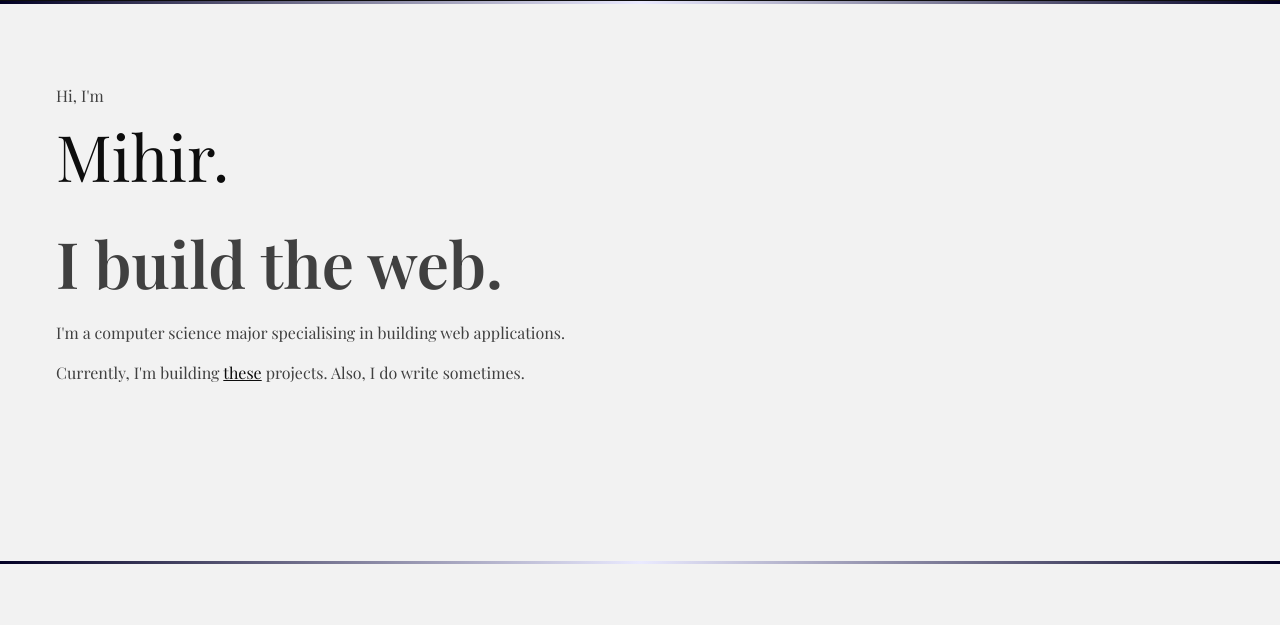
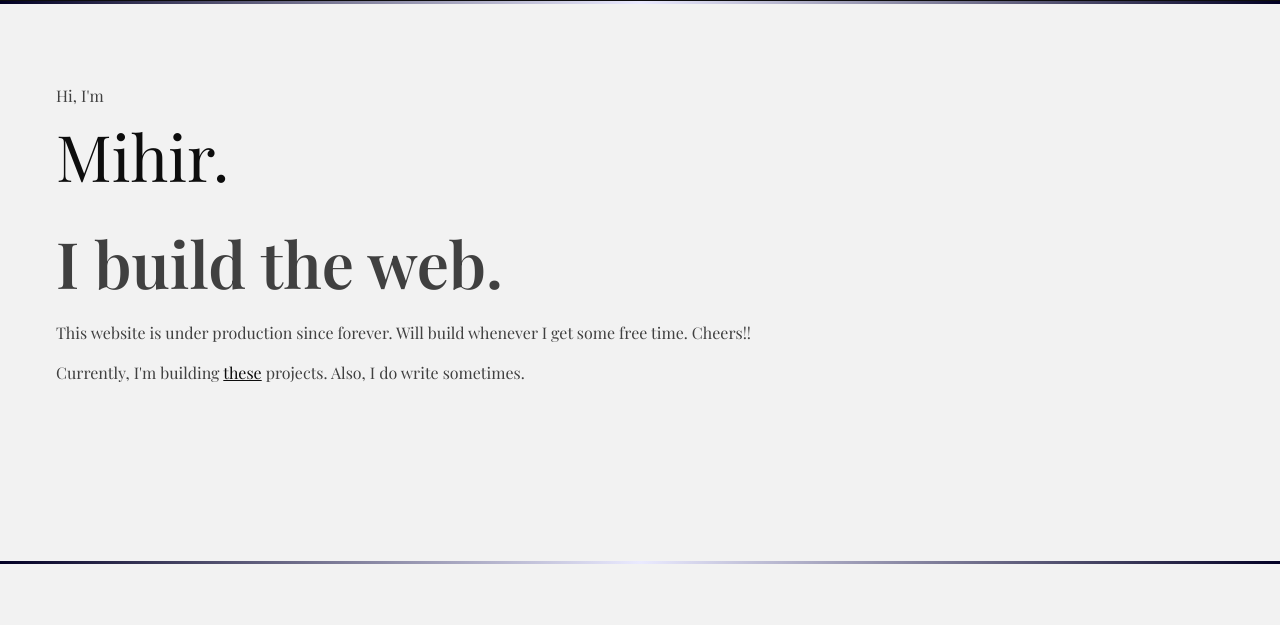
Before and after one commit to mihrpsah/mihrpsah.github.io, a plain HTML site: page index.html in a window 1280 px wide. Shown: the part 69-694 px from the top of the page. Drawn offline with nearby package versions, Linux system fonts and the light colour scheme.

Commit message:
Update index.html

```diff
--- a/index.html
+++ b/index.html
@@ -61,8 +61,9 @@
         <p class="name">Hi, I'm <span>Mihir.</span></p>
         <h2>I build the web.</h2>
         <p>
-          I'm a computer science major specialising in building web
-          applications.
+<!--           I'm a computer science major specialising in building web
+          applications. -->
+          This website is under production since forever. Will build whenever I get some free time. Cheers!!
         </p>
         <p>
           Currently, I'm building
```
